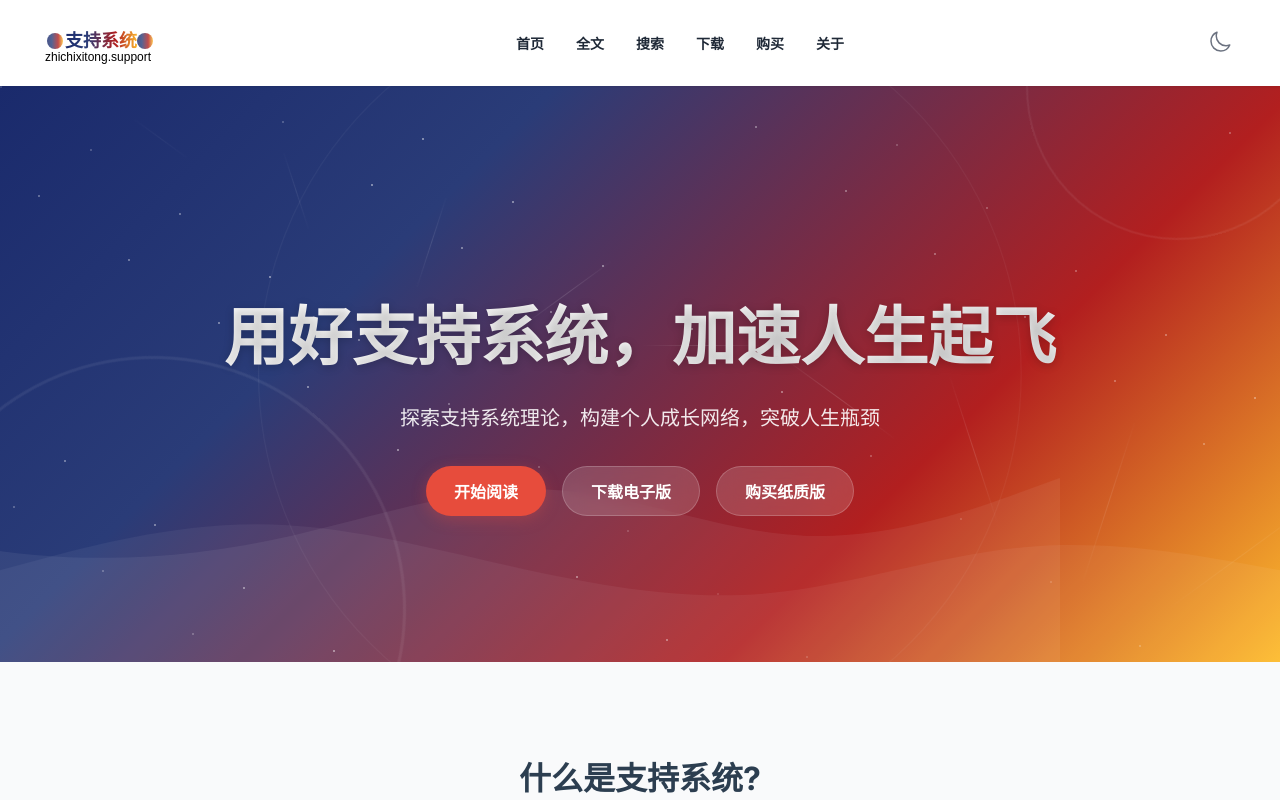
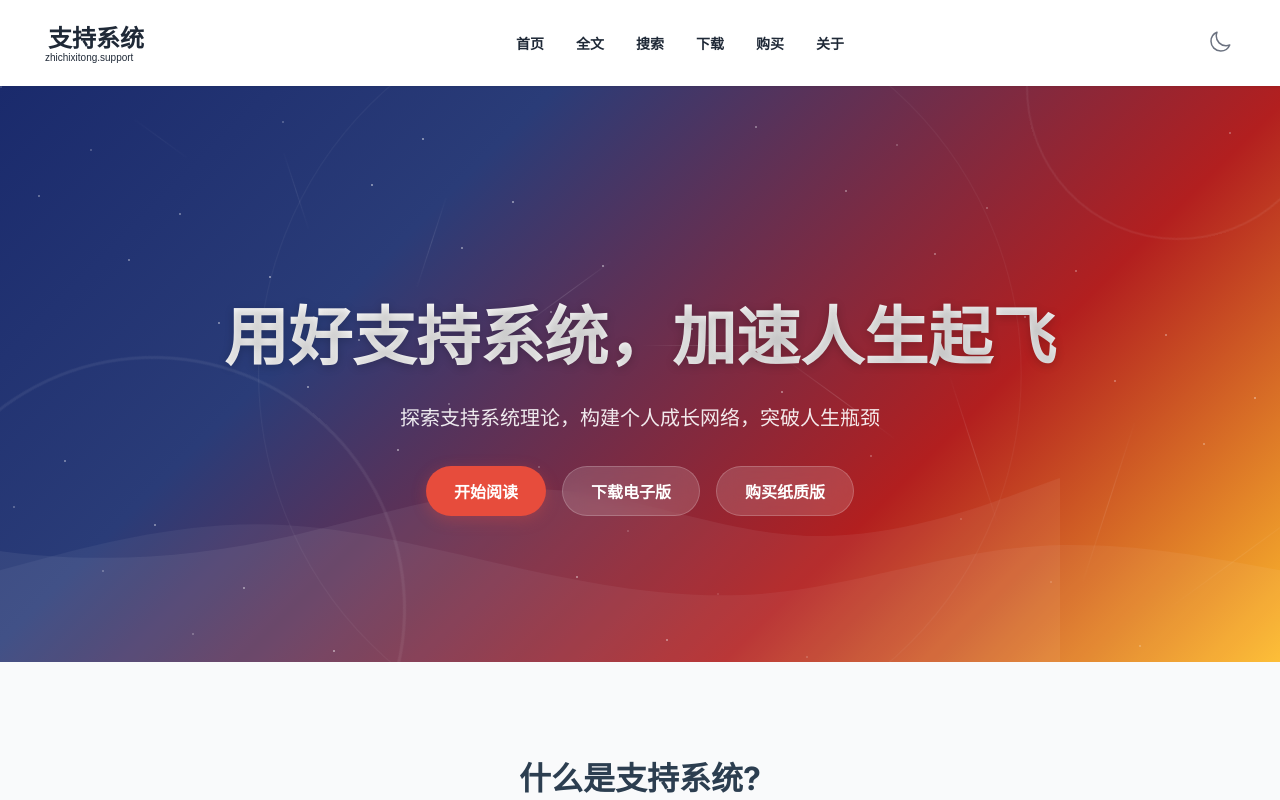
Before and after one commit to BuGuanBuLiDeYuan/zhichixitong-web, a Next.js app: page / in a window 1280 px wide. Shown: the top 800 px of the page. Built offline with nearby package versions, Linux system fonts and the light colour scheme.

Commit message:
修复 CSS 兼容性问题：1. 替换 inset-y 为标准定位属性 2. 添加 background-clip 浏览器前缀

```diff
--- a/app/components/Logo.tsx
+++ b/app/components/Logo.tsx
@@ -22,25 +22,25 @@ const Logo: React.FC<LogoProps> = ({ className = '' }) => {
                         <stop offset="70%" stopColor="#b21f1f" />
                         <stop offset="100%" stopColor="#fdbb2d" />
                     </linearGradient>
+                    <linearGradient id="textGradient" x1="0%" y1="50%" x2="100%" y2="50%">
+                        <stop offset="0%" stopColor="currentColor" />
+                        <stop offset="100%" stopColor="currentColor" />
+                    </linearGradient>
                     <filter id="glow" x="-20%" y="-20%" width="140%" height="140%">
                         <feGaussianBlur stdDeviation="2" result="blur" />
                         <feComposite in="SourceGraphic" in2="blur" operator="over" />
                     </filter>
                 </defs>
 
-                {/* 连接图形 */}
-                <circle cx="15" cy="20" r="8" fill="url(#logoGradient)" opacity="0.8" />
-                <circle cx="105" cy="20" r="8" fill="url(#logoGradient)" opacity="0.8" />
-                <line x1="18" y1="20" x2="102" y2="20" stroke="url(#logoGradient)" strokeWidth="2" strokeDasharray="3,2" />
-
                 {/* 支持系统文字 */}
                 <text
-                    x="25"
+                    x="8"
                     y="26"
                     fontFamily="sans-serif"
-                    fontSize="18"
+                    fontSize="28"
                     fontWeight="bold"
-                    fill="url(#logoGradient)"
+                    fill="url(#textGradient)"
+                    className="logo-text"
                 >
                     支持系统
                 </text>
@@ -48,8 +48,9 @@ const Logo: React.FC<LogoProps> = ({ className = '' }) => {
                     x="5"
                     y="40"
                     fontFamily="sans-serif"
-                    fontSize="12"
-                    fill="black"
+                    fontSize="10"
+                    fill="url(#textGradient)"
+                    className="logo-subtext"
                 >
                     zhichixitong.support
                 </text>
--- a/app/globals.css
+++ b/app/globals.css
@@ -148,6 +148,10 @@ html.dark .header {
     color: var(--accent-color);
 }
 
+html.dark .nav-link {
+    color: #f3f4f6;
+}
+
 .theme-toggle-desktop {
     display: none;
 }
@@ -168,19 +172,33 @@ html.dark .header {
 }
 
 .theme-button:hover {
-    background-color: #f3f4f6;
+    background-color: rgba(156, 163, 175, 0.1);
+}
+
+html.dark .theme-button {
+    color: #e5e7eb;
+}
+
+html.dark .theme-button:hover {
+    background-color: rgba(255, 255, 255, 0.1);
 }
 
 /* 移动菜单 */
 .mobile-menu-overlay {
     position: fixed;
-    inset: 0;
+    top: 0;
+    bottom: 0;
+    left: 0;
+    right: 0;
     z-index: 50;
 }
 
 .mobile-backdrop {
     position: fixed;
-    inset: 0;
+    top: 0;
+    bottom: 0;
+    left: 0;
+    right: 0;
     background-color: rgba(0, 0, 0, 0.3);
 }
 
@@ -516,6 +534,8 @@ html.dark .hero-section {
     border-radius: 50%;
     border: 1px solid rgba(255, 255, 255, 0.1);
     opacity: 0.6;
+    background-clip: padding-box;
+    -webkit-background-clip: padding-box;
 }
 
 .tech-circle-1 {
@@ -525,6 +545,8 @@ html.dark .hero-section {
     right: -50px;
     border-width: 2px;
     animation: rotate-clockwise 30s linear infinite;
+    background-clip: padding-box;
+    -webkit-background-clip: padding-box;
 }
 
 .tech-circle-2 {
@@ -534,6 +556,8 @@ html.dark .hero-section {
     left: -100px;
     border-width: 3px;
     animation: rotate-counter-clockwise 45s linear infinite;
+    background-clip: padding-box;
+    -webkit-background-clip: padding-box;
 }
 
 .tech-circle-3 {
@@ -544,6 +568,8 @@ html.dark .hero-section {
     transform: translate(-50%, -50%);
     border-width: 1px;
     animation: pulse 15s ease-in-out infinite;
+    background-clip: padding-box;
+    -webkit-background-clip: padding-box;
 }
 
 @keyframes rotate-clockwise {
@@ -1424,6 +1450,7 @@ html.dark .nav-button:hover {
 .logo {
     display: inline-flex;
     align-items: center;
+    color: #1f2937;
 }
 
 .logo-svg {
@@ -1434,8 +1461,13 @@ html.dark .nav-button:hover {
     transform: scale(1.05);
 }
 
-html.dark .logo-svg text {
-    filter: drop-shadow(0 0 2px rgba(255, 255, 255, 0.3));
+html.dark .logo {
+    color: #f3f4f6;
+}
+
+.logo-text,
+.logo-subtext {
+    color: inherit;
 }
 
 /* 关于页面样式 */
--- a/app/page.tsx
+++ b/app/page.tsx
@@ -1,7 +1,7 @@
 'use client';
 
 import Link from 'next/link';
-import { getAllChapters } from '../lib/chapters';
+import { type Chapter, getAllChapters } from '@/lib/chapters';
 import ChapterCard from '../components/ui/ChapterCard';
 import Script from 'next/script';
 import Image from 'next/image';
@@ -10,17 +10,17 @@ import { useMemo, useState, useEffect } from 'react';
 export default function Home() {
     // 使用useState和useEffect确保客户端渲染一致性
     const [isClient, setIsClient] = useState(false);
+    const [chapters, setChapters] = useState<Chapter[]>([]);
+    const [totalChapters, setTotalChapters] = useState<number>(0);
 
-    // 在客户端加载完成后设置isClient为true
+    // 在客户端加载完成后设置isClient为true并加载章节数据
     useEffect(() => {
+        const allChapters = getAllChapters();
+        const featuredChapters = allChapters.slice(0, 3);
+        setChapters(featuredChapters);
+        setTotalChapters(allChapters.length);
         setIsClient(true);
     }, []);
-
-    // 获取章节 - 使用固定的前3篇文章，而不是随机章节，避免水合错误
-    const allChapters = getAllChapters();
-    const featuredChapters = allChapters.slice(0, 3);
-    // 获取总章节数
-    const totalChapters = allChapters.length;
 
     // 预先计算星星位置，避免服务器和客户端渲染不一致
     const starPositions = useMemo(() => {
@@ -112,7 +112,6 @@ export default function Home() {
                                 <Link href="/chapters" className="primary-button">开始阅读</Link>
                                 <Link href="/download" className="secondary-button">下载电子版</Link>
                                 <Link href="/shop" className="secondary-button">购买纸质版</Link>
-
                             </div>
                         </div>
                         <div className="hero-tech-circles">
@@ -158,13 +157,15 @@ export default function Home() {
                     <div className="container">
                         <div className="section-header">
                             <h2 className="heading-lg">今日推荐</h2>
-                            <Link href="/chapters" className="view-all-link">
-                                查看全部 {totalChapters} 篇文章 →
-                            </Link>
+                            {isClient && (
+                                <Link href="/chapters" className="view-all-link">
+                                    查看全部 {totalChapters} 篇文章 →
+                                </Link>
+                            )}
                         </div>
 
                         <div className="chapters-grid">
-                            {featuredChapters.map((chapter) => (
+                            {chapters.map((chapter) => (
                                 <ChapterCard
                                     key={chapter.id}
                                     id={chapter.id}
@@ -217,11 +218,9 @@ export default function Home() {
                                     </div>
                                 </div>
                             </div>
-
                         </div>
                     </div>
                 </section>
-
             </div>
         </>
     );
```
